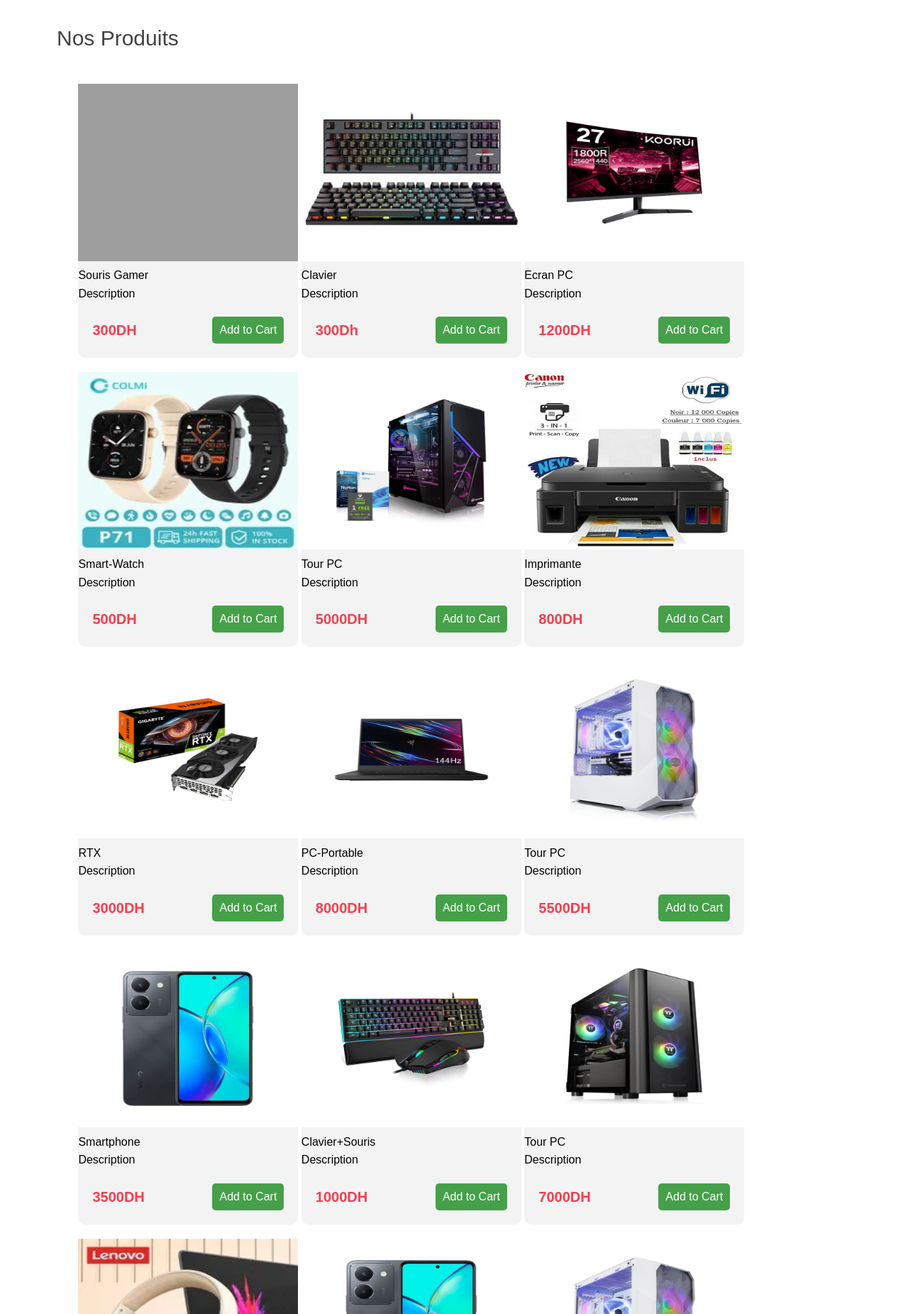
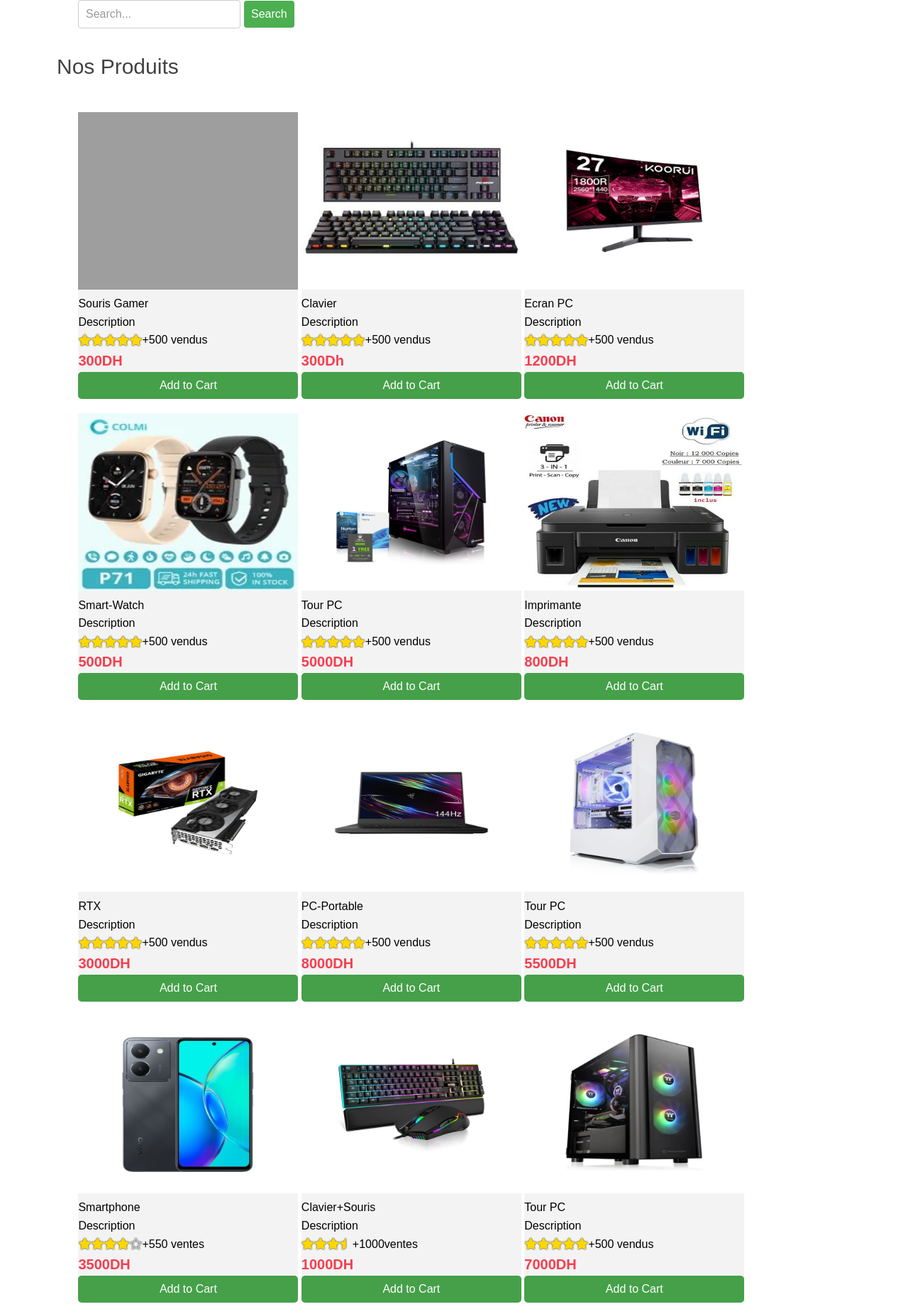
Before and after one commit to Youssef-0811/Projet_E-commerce, a PHP site: page /Produits.php in a window 1280 px wide. Shown: the part 69-1920 px from the top of the page at 71% size. Run offline with PHP 8.4, Linux system fonts and the light colour scheme; grey boxes are pictures that could not be loaded.

Commit message:
les etoiles+les nombres vendus

```diff
--- a/Produits.php
+++ b/Produits.php
@@ -87,7 +87,50 @@
       </nav>
     </div>
   </header>
+  <style>
+    .searchbar {
+      display: flex;
+      align-items: center;
+      margin-bottom: 20px;
+      margin-left: 110px;
+      /* Ajouter cette ligne pour l'espace à gauche */
 
+    }
+
+    #searchInput {
+      padding: 10px;
+      font-size: 16px;
+      border: 1px solid #ccc;
+      border-radius: 4px;
+      margin-right: 5px;
+    }
+
+    #searchInput::placeholder {
+      color: #999;
+    }
+
+    button {
+      padding: 10px;
+      font-size: 16px;
+      cursor: pointer;
+      background-color: #4caf50;
+      color: #fff;
+      border: none;
+      border-radius: 4px;
+    }
+
+    button:hover {
+      background-color: #45a049;
+    }
+  </style>
+  <section class="searchbar">
+    <input type="text" id="searchInput" placeholder="Search...">
+    <button onclick="searchProducts()">Search</button>
+  </section>
+  <!-- "Not found" message -->
+  <div id="notFoundMessage" style="display: none;">No results found.</div>
+
+  <script src="script.js"></script>
   <main>
     <h1 class="produits_txt"> Nos Produits</h1>
 
@@ -189,40 +232,61 @@
 
           <div class="Titre">Souris Gamer</div>
           <div class="Desc">Description</div>
-          <div class="box">
+          <div class="etoiles">
+            <span class="fa fa-star"></span>
+            <span class="fa fa-star"></span>
+            <span class="fa fa-star"></span>
+            <span class="fa fa-star"></span>
+            <span class="fa fa-star"></span> +500 vendus
+          </div>
           <div class="prix">300DH</div>
           <div class="product-details">
             <button class="add-to-cart-btn" onclick="console.log('Button Clicked!'); addToCart('Souris Gamer', 300, 'img/IMG-20231207-WA0036.jpg')">Add to Cart</button>
 
           </div>
-          </div>
+
         </div>
 
 
         <div class="carte">
           <div class="img"><img src="img/Clavier1.jpg"></div>
           <div class="Titre">Clavier</div>
-          <div class="Desc">Description</div>
-          <div class="box">
+          <div class="Desc"> Description </div>
+          <div class="etoiles">
+            <span class="fa fa-star"></span>
+            <span class="fa fa-star"></span>
+            <span class="fa fa-star"></span>
+            <span class="fa fa-star"></span>
+            <span class="fa fa-star"></span> +500 vendus
+          </div>
+
           <div class="prix">300Dh</div>
           <div class="product-details">
             <button class="add-to-cart-btn" onclick="console.log('Button Clicked!'); addToCart('Clavier', 300, 'img/Clavier1.jpg')">Add to Cart</button>
-
           </div>
         </div>
-        </div>
+
+
+
+
 
         <div class="carte">
           <div class="img"><img src="img/Ecran1.jpg"></div>
 
           <div class="Titre">Ecran PC</div>
           <div class="Desc">Description</div>
-          <div class="box">
+          <div class="etoiles">
+            <span class="fa fa-star"></span>
+            <span class="fa fa-star"></span>
+            <span class="fa fa-star"></span>
+            <span class="fa fa-star"></span>
+            <span class="fa fa-star"></span> +500 vendus
+          </div>
           <div class="prix">1200DH</div>
           <div class="product-details">
             <button class="add-to-cart-btn" onclick="console.log('Button Clicked!'); addToCart('Ecran PC', 1200, 'img/Ecran1.jpg')">Add to Cart</button>
           </div>
-          </div>
+
         </div>
 
         <div class="carte">
@@ -230,12 +294,17 @@
 
           <div class="Titre">Smart-Watch</div>
           <div class="Desc">Description</div>
-          <div class="box">
+          <div class="etoiles">
+            <span class="fa fa-star"></span>
+            <span class="fa fa-star"></span>
+            <span class="fa fa-star"></span>
+            <span class="fa fa-star"></span>
+            <span class="fa fa-star"></span> +500 vendus
+          </div>
           <div class="prix">500DH</div>
           <div class="product-details">
             <button class="add-to-cart-btn" onclick="console.log('Button Clicked!'); addToCart('Smart-Watch', 500, 'img/IMG-20231207-WA0033.jpg')">Add to Cart</button>
 
-            </div>
           </div>
         </div>
 
@@ -244,12 +313,17 @@
 
           <div class="Titre">Tour PC</div>
           <div class="Desc">Description</div>
-          <div class="box">
+          <div class="etoiles">
+            <span class="fa fa-star"></span>
+            <span class="fa fa-star"></span>
+            <span class="fa fa-star"></span>
+            <span class="fa fa-star"></span>
+            <span class="fa fa-star"></span> +500 vendus
+          </div>
           <div class="prix">5000DH</div>
           <div class="product-details">
             <button class="add-to-cart-btn" onclick="console.log('Button Clicked!'); addToCart('Tour PC', 5000, 'img/PC1.jpg')">Add to Cart</button>
 
-            </div>
           </div>
         </div>
 
@@ -258,12 +332,17 @@
 
           <div class="Titre">Imprimante</div>
           <div class="Desc">Description</div>
-          <div class="box">
+          <div class="etoiles">
+            <span class="fa fa-star"></span>
+            <span class="fa fa-star"></span>
+            <span class="fa fa-star"></span>
+            <span class="fa fa-star"></span>
+            <span class="fa fa-star"></span> +500 vendus
+          </div>
           <div class="prix">800DH</div>
           <div class="product-details">
             <button class="add-to-cart-btn" onclick="console.log('Button Clicked!'); addToCart('Imprimante', 800, 'IMG/WhatsApp Image 2023-12-07 à 14.02.43_ab170b2f.jpg')">Add to Cart</button>
 
-            </div>
           </div>
         </div>
 
@@ -272,12 +351,17 @@
 
           <div class="Titre">RTX</div>
           <div class="Desc">Description</div>
-          <div class="box">
+          <div class="etoiles">
+            <span class="fa fa-star"></span>
+            <span class="fa fa-star"></span>
+            <span class="fa fa-star"></span>
+            <span class="fa fa-star"></span>
+            <span class="fa fa-star"></span> +500 vendus
+          </div>
           <div class="prix">3000DH</div>
           <div class="product-details">
             <button class="add-to-cart-btn" onclick="console.log('Button Clicked!'); addToCart('RTX', 3000, 'img/RTX.jpg')">Add to Cart</button>
 
-            </div>
           </div>
         </div>
 
@@ -287,12 +371,17 @@
 
           <div class="Titre">PC-Portable</div>
           <div class="Desc">Description</div>
-          <div class="box">
+          <div class="etoiles">
+            <span class="fa fa-star"></span>
+            <span class="fa fa-star"></span>
+            <span class="fa fa-star"></span>
+            <span class="fa fa-star"></span>
+            <span class="fa fa-star"></span> +500 vendus
+          </div>
           <div class="prix">8000DH</div>
           <div class="product-details">
             <button class="add-to-cart-btn" onclick="console.log('Button Clicked!'); addToCart('PC-Portable', 8000, 'img/PCportable1.jpg')">Add to Cart</button>
 
-            </div>
           </div>
         </div>
 
@@ -302,12 +391,17 @@
 
           <div class="Titre">Tour PC</div>
           <div class="Desc">Description</div>
-          <div class="box">
+          <div class="etoiles">
+            <span class="fa fa-star"></span>
+            <span class="fa fa-star"></span>
+            <span class="fa fa-star"></span>
+            <span class="fa fa-star"></span>
+            <span class="fa fa-star"></span> +500 vendus
+          </div>
           <div class="prix">5500DH</div>
           <div class="product-details">
             <button class="add-to-cart-btn" onclick="console.log('Button Clicked!'); addToCart('Tour PC', 5500, 'img/TourPC3.jpg')">Add to Cart</button>
 
-            </div>
           </div>
         </div>
 
@@ -317,13 +411,19 @@
 
           <div class="Titre">Smartphone</div>
           <div class="Desc">Description</div>
-          <div class="box">
+          <div class="etoiles">
+            <span class="fa fa-star"></span>
+            <span class="fa fa-star"></span>
+            <span class="fa fa-star"></span>
+            <span class="fa fa-star"></span>
+            <span class="far fa-star"></span> +550 ventes
+          </div>
           <div class="prix">3500DH</div>
           <div class="product-details">
             <button class="add-to-cart-btn" onclick="console.log('Button Clicked!'); addToCart('Smatphone', 3500, 'img/IMG-20231207-WA0035.jpg')">Add to Cart</button>
 
           </div>
-          </div>
+
         </div>
 
 
@@ -333,12 +433,17 @@
 
           <div class="Titre">Clavier+Souris</div>
           <div class="Desc">Description</div>
-          <div class="box">
+          <div class="etoiles">
+            <span class="fa fa-star"></span>
+            <span class="fa fa-star"></span>
+            <span class="fa fa-star"></span>
+            <span class="fa fa-star-half"></span>+1000ventes
+
+          </div>
           <div class="prix">1000DH</div>
           <div class="product-details">
             <button class="add-to-cart-btn" onclick="console.log('Button Clicked!'); addToCart('Clavier+Souris', 600, 'img/Souris&Clavier.jpg')">Add to Cart</button>
 
-            </div>
           </div>
         </div>
 
@@ -349,12 +454,17 @@
 
           <div class="Titre">Tour PC</div>
           <div class="Desc">Description</div>
-          <div class="box">
+          <div class="etoiles">
+            <span class="fa fa-star"></span>
+            <span class="fa fa-star"></span>
+            <span class="fa fa-star"></span>
+            <span class="fa fa-star"></span>
+            <span class="fa fa-star"></span> +500 vendus
+          </div>
           <div class="prix">7000DH</div>
           <div class="product-details">
             <button class="add-to-cart-btn" onclick="console.log('Button Clicked!'); addToCart('Tour PC', 7000, 'img/TourPC2.jpg')">Add to Cart</button>
 
-            </div>
           </div>
         </div>
 
@@ -363,12 +473,17 @@
 
           <div class="Titre">HeadPhones</div>
           <div class="Desc">Description</div>
-          <div class="box">
+          <div class="etoiles">
+            <span class="fa fa-star"></span>
+            <span class="fa fa-star"></span>
+            <span class="fa fa-star"></span>
+            <span class="fa fa-star"></span>
+            <span class="fa fa-star"></span> +500 vendus
+          </div>
           <div class="prix">500DH</div>
           <div class="product-details">
             <button class="add-to-cart-btn" onclick="console.log('Button Clicked!'); addToCart('HeadPhones', 500, 'img/IMG-20231207-WA0034.jpg')">Add to Cart</button>
 
-            </div>
           </div>
         </div>
 
@@ -377,12 +492,17 @@
 
           <div class="Titre">Smartphone</div>
           <div class="Desc">Description</div>
-          <div class="box">
+          <div class="etoiles">
+            <span class="fa fa-star"></span>
+            <span class="fa fa-star"></span>
+            <span class="fa fa-star"></span>
+            <span class="fa fa-star"></span>
+            <span class="fa fa-star"></span> +500 vendus
+          </div>
           <div class="prix">1000DH</div>
           <div class="product-details">
             <button class="add-to-cart-btn" onclick="console.log('Button Clicked!'); addToCart('Smatphone', 3500, 'img/IMG-20231207-WA0035.jpg')">Add to Cart</button>
 
-            </div>
           </div>
         </div>
 
@@ -391,12 +511,17 @@
 
           <div class="Titre">Smartphone</div>
           <div class="Desc">Description</div>
-          <div class="box">
+          <div class="etoiles">
+            <span class="fa fa-star"></span>
+            <span class="fa fa-star"></span>
+            <span class="fa fa-star"></span>
+            <span class="fa fa-star"></span>
+            <span class="fa fa-star"></span> +500 vendus
+          </div>
           <div class="prix">1000DH</div>
           <div class="product-details">
             <button class="add-to-cart-btn" onclick="console.log('Button Clicked!'); addToCart('Smatphone', 3500, 'img/IMG-20231207-WA0035.jpg')">Add to Cart</button>
 
-            </div>
           </div>
         </div>
 
@@ -405,12 +530,17 @@
 
           <div class="Titre">Smartphone</div>
           <div class="Desc">Description</div>
-          <div class="box">
+          <div class="etoiles">
+            <span class="fa fa-star"></span>
+            <span class="fa fa-star"></span>
+            <span class="fa fa-star"></span>
+            <span class="fa fa-star"></span>
+            <span class="fa fa-star"></span> +500 vendus
+          </div>
           <div class="prix">1000DH</div>
           <div class="product-details">
             <button class="add-to-cart-btn" onclick="console.log('Button Clicked!'); addToCart('Smatphone', 3500, 'img/IMG-20231207-WA0035.jpg')">Add to Cart</button>
 
-            </div>
           </div>
         </div>
 
--- a/Style.css
+++ b/Style.css
@@ -786,6 +786,49 @@
 } */
 
 
+/* Ajoutez ces styles à la fin de votre fichier CSS */
+
+.carte {
+  display: grid;
+  grid-template-areas:
+    "img"
+    "Titre"
+    "Desc"
+    "qualite"
+    "prix"
+    "product-details";
+}
+
+
+
+
+.etoiles {
+  display: flex;
+  align-items: center;
+}
+
+.etoiles .fa {
+  font-size: 16px; /* Ajustez la taille selon vos besoins */
+  color: gold; /* Couleur des étoiles */
+  text-shadow: 0 0 2px #000; /* Ajoute un contour noir autour des étoiles */
+
+}
+
+/* La classe fa-star-half représente une demi-étoile */
+.fa-star-half:before {
+  content: '\f089'; /* Code de caractère pour une demi-étoile */
+  text-shadow: 0 0 2px #000; /* Ajoute un contour noir autour des étoiles */
+
+}
+.etoiles .far {
+  font-size: 16px; /* Ajustez la taille selon vos besoins */
+  color: #ccc; /* Couleur des étoiles vides */
+  text-shadow: 0 0 2px #000; /* Ajoute un contour noir autour des étoiles */
+
+}
+
+/* Ajoutez des styles supplémentaires selon vos besoins */
+
 
 
 
--- a/login.php
+++ b/login.php
@@ -84,9 +84,9 @@
         <H2 class="LOGO">Clock Tower.com</H2>
         <ul>
           <li><a href="accueil.php">Accueil</a></li>
-          <li><a href="Untitled-1.php">Nos Produits</a></li>
+          <li><a href="Produits.php">Nos Produits</a></li>
           <li><a href="#">Actualités</a></li>
-          <li><a href="#" class="fa fa-shopping-cart"> </a></li>
+          <li><a href="panier.php" class="fa fa-shopping-cart"> </a></li>
           <li class="user-menu">
             <?php
             // Start the session to access session variables
```
Also changed, not shown: script.js (added, +84 -0 lines). Lines whose indentation alone changed are shown as unchanged.
